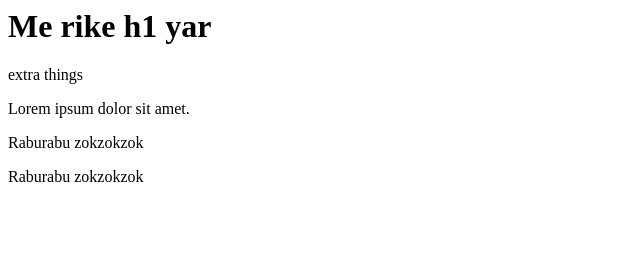
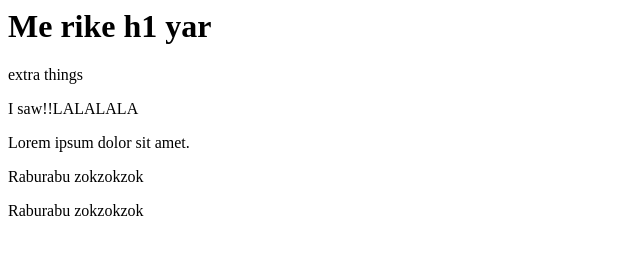
Before and after one commit to Fat-Fingers/My-first-repo, a plain HTML site: page index.html in a window 1280 px wide. Shown: the whole page, without its empty margins (0-640 px from the left). Drawn offline with Linux system fonts and the light colour scheme.

Commit message:
another p tag added.

```diff
--- a/index.html
+++ b/index.html
@@ -7,6 +7,7 @@
 <body>
     <h1>Me rike h1 yar</h1>
     <p> extra things</p>
+    <p>I saw!!LALALALA</p>
     <p> Lorem ipsum dolor sit amet.</p>
     <div>
         <p><span>Raburabu zokzokzok</span></p>
```
